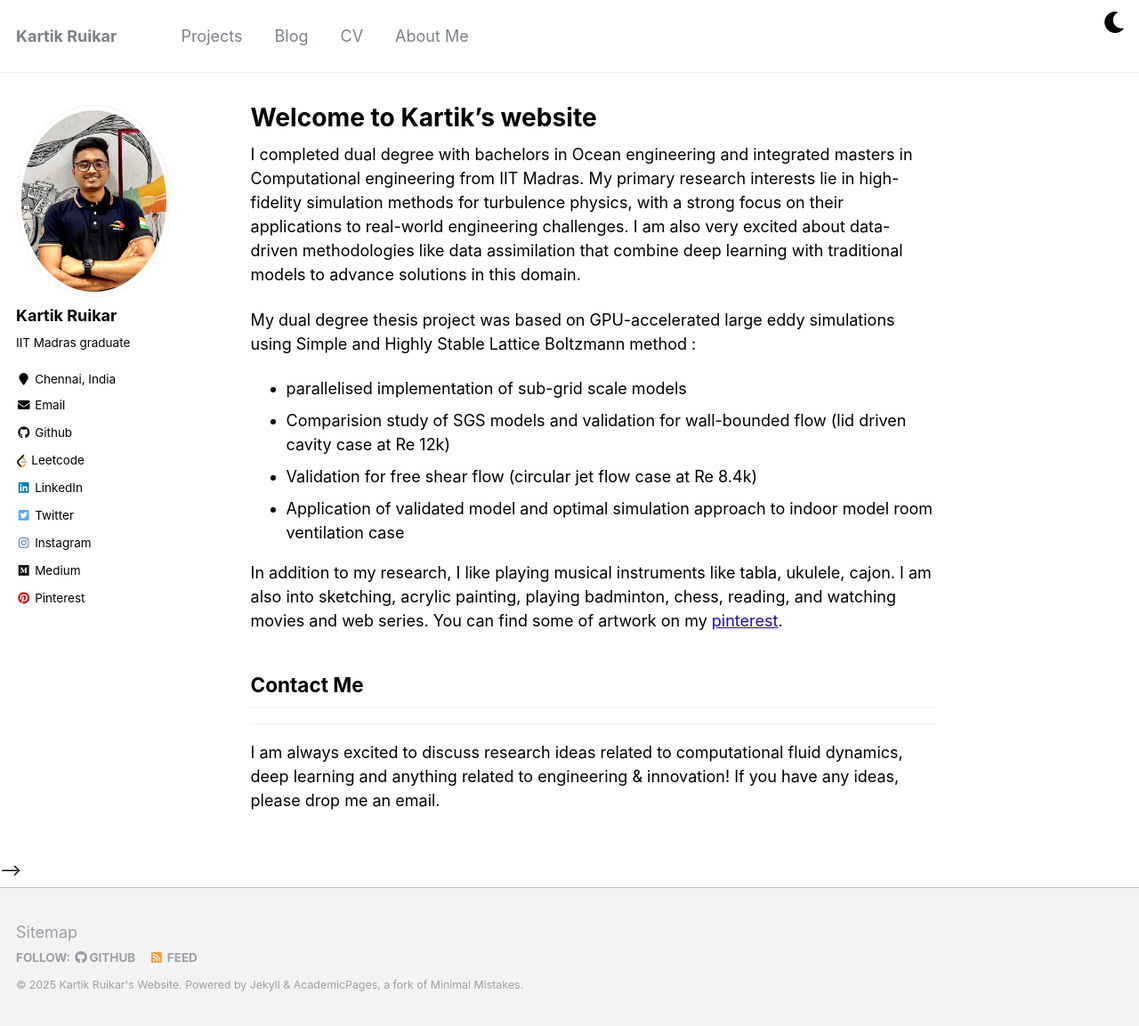
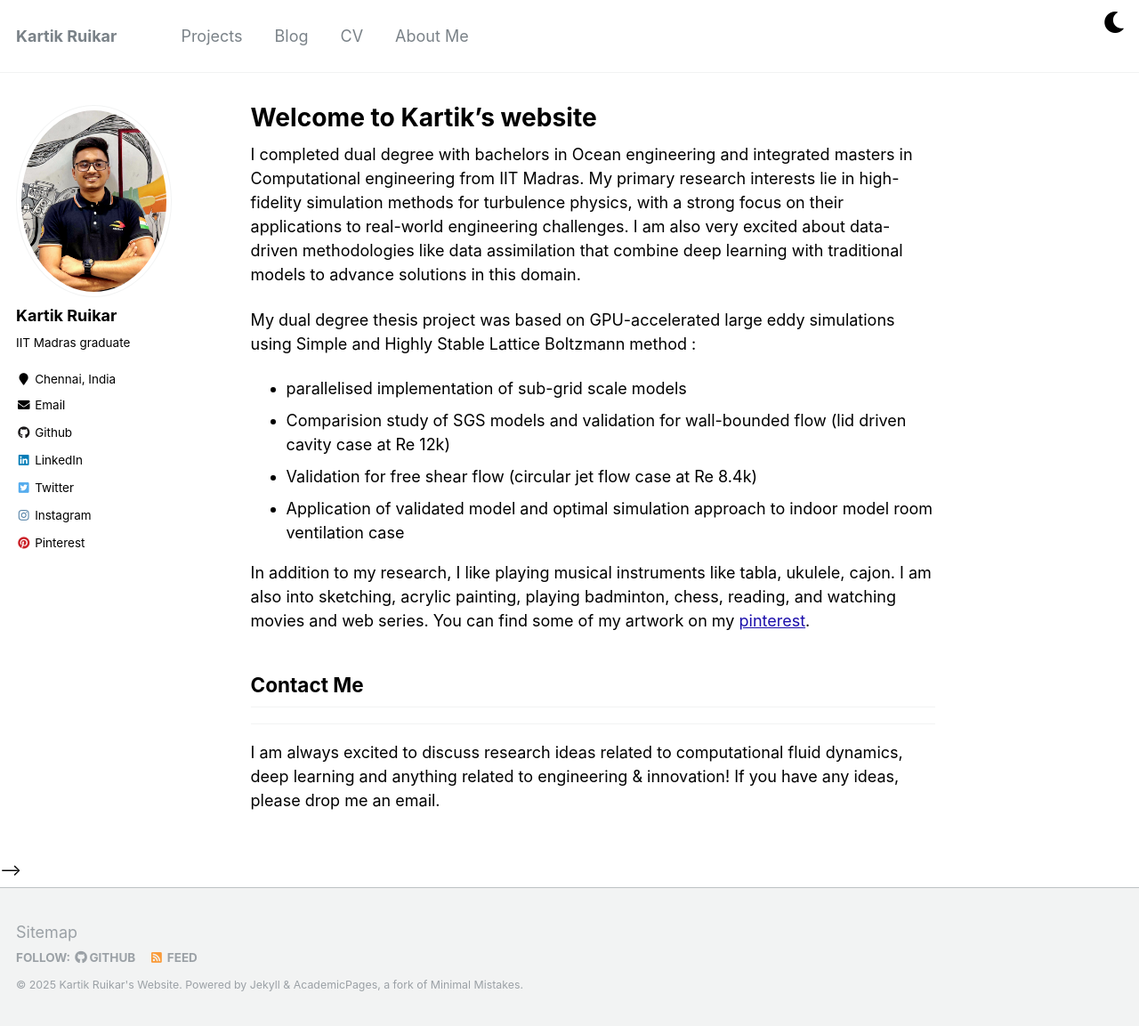
Before and after one commit to Kartik2605/Kartik2605.github.io, a Jekyll site: the page built from _pages/about.md, in a window 1280 px wide and 1153 px high. Shown: the whole window at 89% size. Built offline with Jekyll 4.4.1, drawn with Linux system fonts in a browser that asks for light colours.

Commit message:
changing the follow links

```diff
--- a/_config.yml
+++ b/_config.yml
@@ -104,8 +104,8 @@ author:
   impactstory: #"https://profiles.impactstory.org/u/xxxx-xxxx-xxxx-xxxx"
   lastfm:
   linkedin: "kartik-ruikar-2605/"
-  leetcode: "cosmic_26/"
-  medium : "rkartik.inbox"
+  leetcode: #"cosmic_26/"
+  medium : #"rkartik.inbox"
   orcid: #"http://orcid.org/yourorcidurl"
   pinterest: "rkartikinbox/_created/"
   soundcloud:
--- a/_pages/about.md
+++ b/_pages/about.md
@@ -21,7 +21,7 @@ My dual degree thesis project was based on GPU-accelerated large eddy simulation
 
 <!--- **I am currently looking for PhD positions (Fall - 2025)**. -->
 
-In addition to my research, I like playing musical instruments like tabla, ukulele, cajon. I am also into sketching, acrylic painting, playing badminton, chess, reading, and watching movies and web series. You can find some of artwork on my [pinterest](https://pin.it/2c8Ym5D8z).
+In addition to my research, I like playing musical instruments like tabla, ukulele, cajon. I am also into sketching, acrylic painting, playing badminton, chess, reading, and watching movies and web series. You can find some of my artwork on my [pinterest](https://pin.it/2c8Ym5D8z).
 
 
 
```
